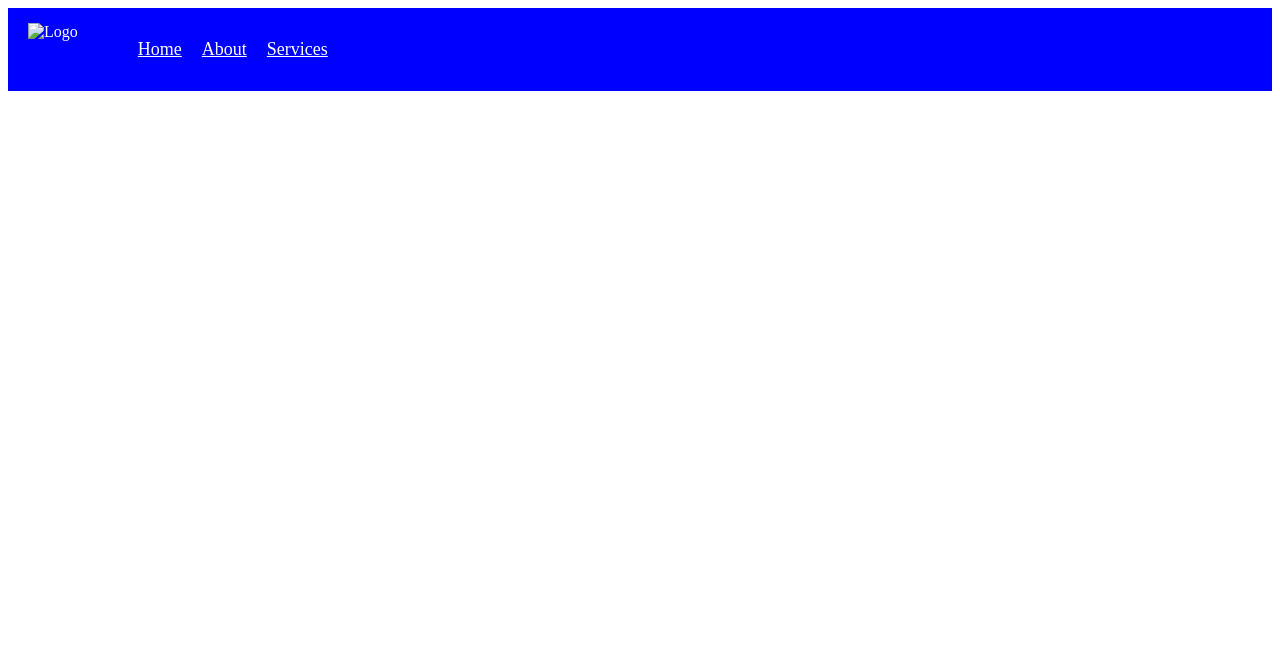
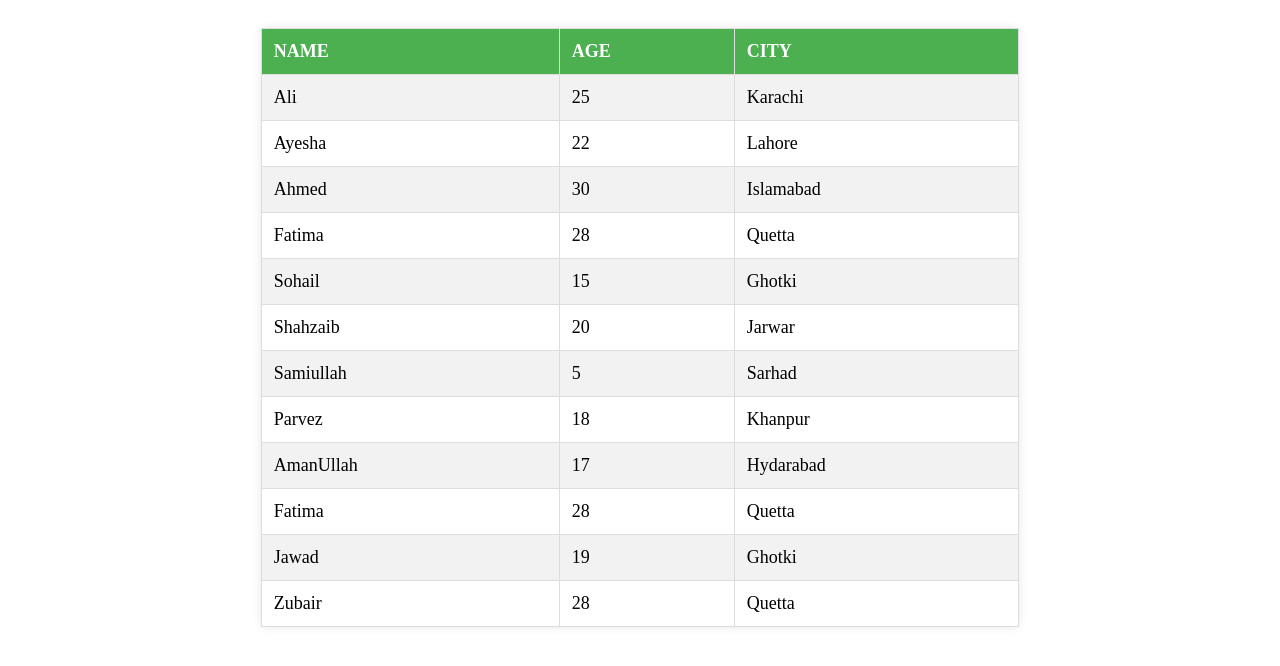
Before and after one commit to Amanullah156/MyFirstRepo, a plain HTML site: page index.html in a window 1280 px wide. Drawn offline with Linux system fonts and the light colour scheme.

Commit message:
Add files via upload

```diff
--- a/index.html
+++ b/index.html
@@ -1,57 +1,118 @@
 <!DOCTYPE html>
 <html>
 <head>
-    <title>Basic Header </title>
-    <link rel="stylesheet" href="styles.css">
+  <link rel="stylesheet" href="styles/style.css"/>
+
+    <title> Table</title>
+
+
+    <style>
+        body {
+
+            display: flex;
+            justify-content: center;
+            align-items: center;
+
+        }
+        table {
+            width: 60%;
+            border-collapse: collapse;
+            margin: 20px 0;
+            font-size: 18px;
+            text-align: left;
+            background-color: white;
+            box-shadow: 0px 0px 10px rgba(0, 0, 0, 0.1);
+            border-radius: 5px;
+
+        }
+        th, td {
+            padding: 12px;
+            border: 1px solid #ddd;
+        }
+        th {
+            background-color: #4CAF50;
+            color: white;
+            text-transform: uppercase;
+        }
+        tr:nth-child(even) {
+            background-color: #f2f2f2;
+        }
+        tr:hover {
+            background-color: #ddd;
+        }
+    </style>
 </head>
-<style>
-
-header {
-    display: flex;a
-    align-items: center;
-    padding: 15px 20px;
-    background-color: blue;
-    color: white;
-}
-
-.logo img {
-    height: 50px; /* Adjust size as needed */
-}
-
-nav ul {
-    list-style: none;
-    display: flex;
-}
-
-nav ul li {
-    margin-left: 20px;
-}
-
-nav ul li a {
-
-    color: white;
-    font-size: 18px;
-    transition: 0.3s;
-}
-
-nav ul li a:hover {
-    color: #ffcc00;
-}</style>
 <body>
 
-    <header>
-        <div class="logo">
-            <img src="logo.png" alt="Logo">
-        </div>
-        <nav>
-            <ul>
-                <li><a href="#">Home</a></li>
-                <li><a href="#">About</a></li>
-                <li><a href="#">Services</a></li>
+    <table>
+        <tr>
+            <th>Name</th>
+            <th>Age</th>
+            <th>City</th>
+        </tr>
+        <tr>
+            <td>Ali</td>
+            <td>25</td>
+            <td>Karachi</td>
+        </tr>
+        <tr>
+            <td>Ayesha</td>
+            <td>22</td>
+            <td>Lahore</td>
+        </tr>
+        <tr>
+            <td>Ahmed</td>
+            <td>30</td>
+            <td>Islamabad</td>
+        </tr>
+        <tr>
+            <td>Fatima</td>
+            <td>28</td>
+            <td>Quetta</td>
+        </tr>
+      <tr>
+            <td>Sohail</td>
+            <td>15</td>
+            <td>Ghotki</td>
+        </tr>
+      <tr>
+            <td>Shahzaib</td>
+            <td>20</td>
+            <td>Jarwar</td>
+        </tr>
+      <tr>
+            <td>Samiullah</td>
+            <td>5</td>
+            <td>Sarhad</td>
+        </tr>
+      <tr>
+            <td>Parvez</td>
+            <td>18</td>
+            <td>Khanpur</td>
+        </tr>
+      <tr>
+            <td>AmanUllah</td>
+            <td>17</td>
+            <td>Hydarabad</td>
+        </tr>
+      <tr>
+            <td>Fatima</td>
+            <td>28</td>
+            <td>Quetta</td>
+        </tr>
+      <tr>
+            <td>Jawad</td>
+            <td>19</td>
+            <td>Ghotki</td>
+        </tr>
+      <tr>
+            <td> Zubair </td>
+            <td>28</td>
+            <td>Quetta</td>
+        </tr>
+      <tr>
 
-            </ul>
-        </nav>
-    </header>
+    </table>
 
 </body>
 </html>
```
